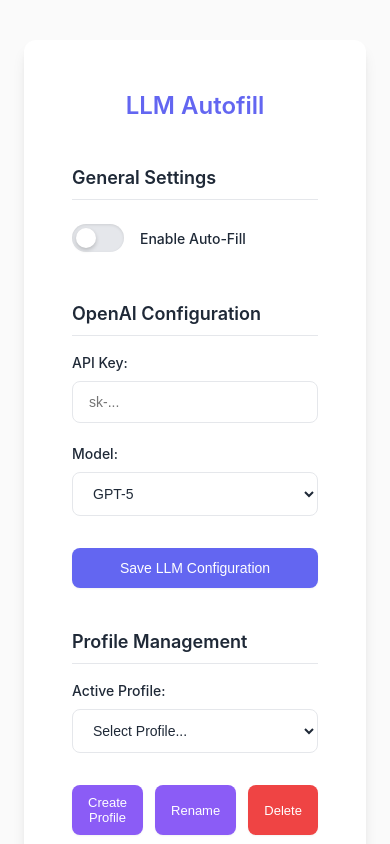
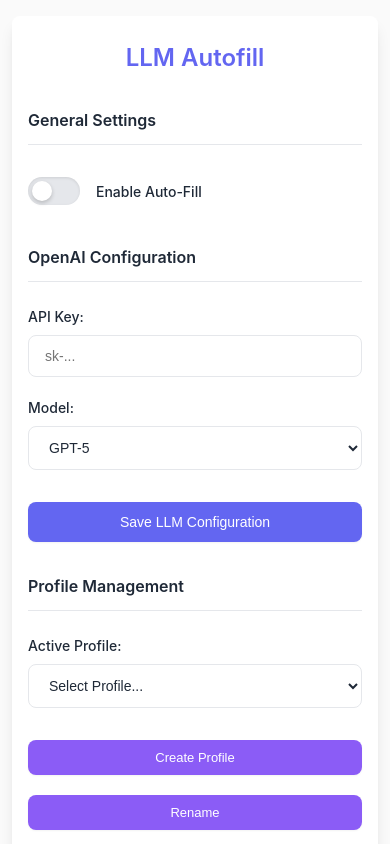
Before and after one commit to justoy/auto_fill_form, a website built with webpack: page popup.html in a window 390 px wide. Shown: the top 844 px of the page. Built offline with nearby package versions, Linux system fonts and the light colour scheme; no server answers.

Commit message:
use full window

```diff
--- a/popup.html
+++ b/popup.html
@@ -3,7 +3,7 @@
 <head>
   <meta charset="utf-8">
   <meta name="viewport" content="width=device-width, initial-scale=1">
-  <title>LLM Autofill - Settings</title>
+  <title>LLM Autofill Settings</title>
   <style>
     :root {
       --primary: #6366f1;
@@ -56,17 +56,17 @@
     }
 
     h1 {
-      font-size: 24px;
+      font-size: 32px;
       text-align: center;
-      margin-bottom: 32px;
+      margin-bottom: 48px;
       color: var(--primary);
     }
 
     h2 {
-      font-size: 18px;
-      margin-top: 40px;
-      margin-bottom: 16px;
-      padding-bottom: 8px;
+      font-size: 20px;
+      margin-top: 48px;
+      margin-bottom: 24px;
+      padding-bottom: 12px;
       border-bottom: 1px solid var(--border);
     }
 
@@ -352,7 +352,62 @@
     }
 
     input:checked + .toggle-slider:before {
-      transform: translateX(26px);
+      transform: translateX(24px);
+    }
+
+    /* Responsive Design */
+    @media (max-width: 768px) {
+      body {
+        padding: 20px 16px;
+      }
+
+      .container {
+        max-width: 100%;
+        padding: 32px 24px;
+        border-radius: var(--radius-md);
+      }
+
+      h1 {
+        font-size: 28px;
+        margin-bottom: 32px;
+      }
+
+      h2 {
+        font-size: 18px;
+        margin-top: 32px;
+      }
+
+      .profile-actions {
+        grid-template-columns: 1fr;
+        gap: 8px;
+      }
+
+      .profile-actions button {
+        width: 100%;
+      }
+
+      .field-label {
+        flex: 0 0 100px;
+        font-size: 12px;
+      }
+    }
+
+    @media (max-width: 480px) {
+      body {
+        padding: 16px 12px;
+      }
+
+      .container {
+        padding: 24px 16px;
+      }
+
+      h1 {
+        font-size: 24px;
+      }
+
+      h2 {
+        font-size: 16px;
+      }
     }
   </style>
 </head>
```
Also changed, not shown: src/background.ts (+7 -0 lines), manifest.json. Lines whose indentation alone changed are shown as unchanged.
